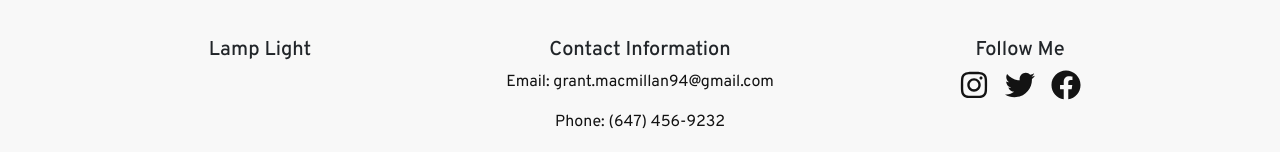
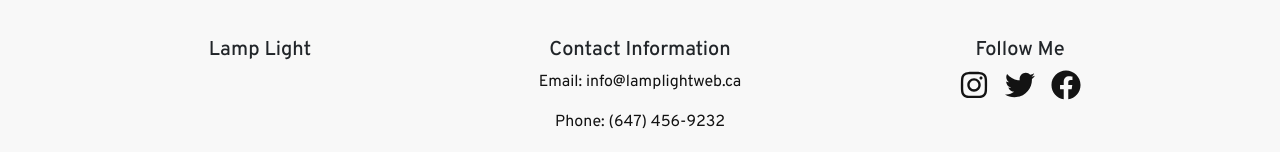
Before and after one commit to grantmacmillan/main-street-digital, a Next.js app: page / in a window 1280 px wide. Shown: the part 1363-1515 px from the top of the page. Built offline with nearby package versions, Linux system fonts and the light colour scheme.

Commit message:
email updated

```diff
--- a/app/components/CustomFooter.js
+++ b/app/components/CustomFooter.js
@@ -20,7 +20,7 @@ const CustomFooter = () => {
                     </div>
                     <div className="col-md-4 text-center">
                         <h5>Contact Information</h5>
-                        <p>Email: grant.macmillan94@gmail.com</p>
+                        <p>Email: info@lamplightweb.ca</p>
                         <p>Phone: (647) 456-9232</p>
                         <p>Location: Stouffville, Ontario</p>
                     </div>
```
